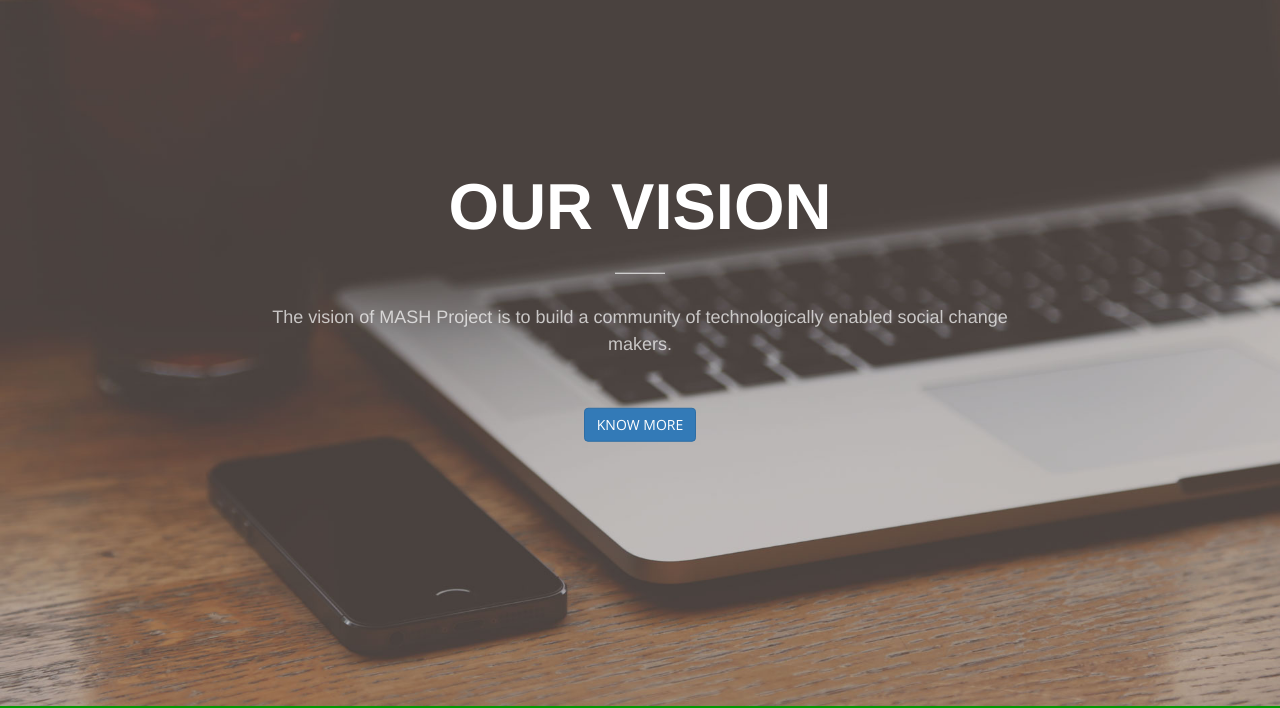
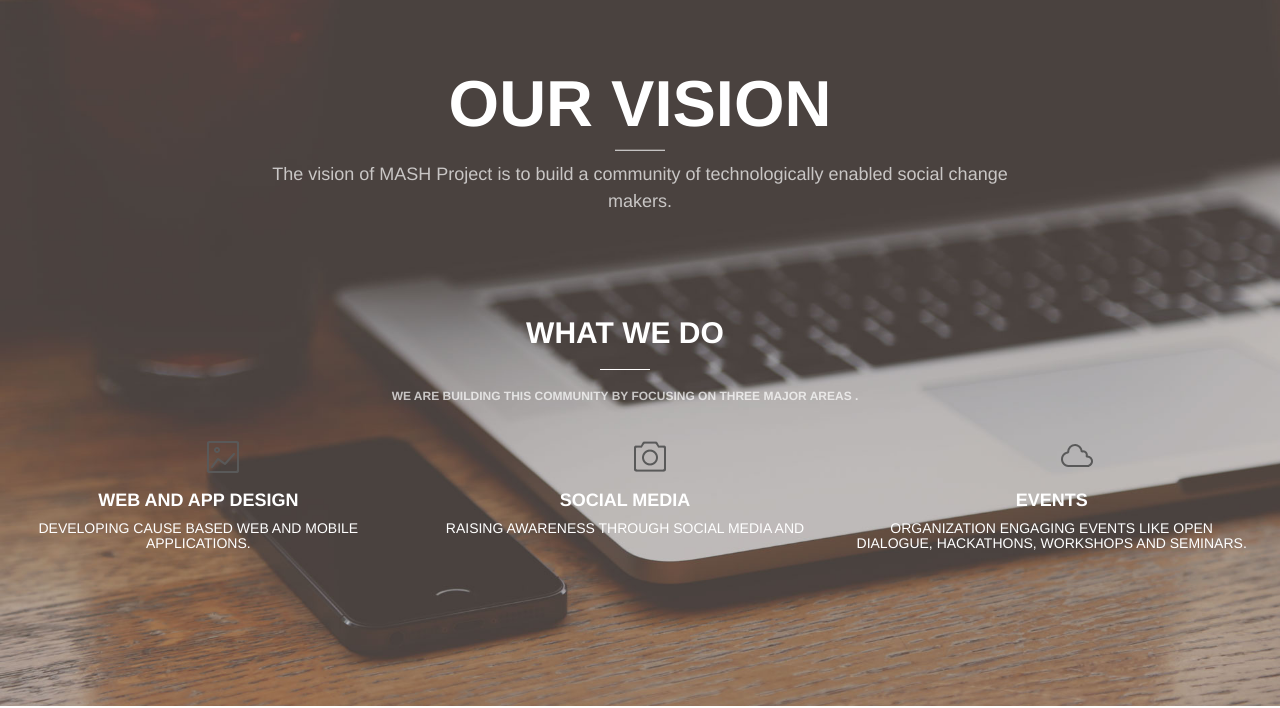
Before and after one commit to Shekharrajak/Mash-Project-Website, a plain HTML site: page index.html in a window 1280 px wide. Shown: the part 94-802 px from the top of the page. Drawn offline with nearby package versions, Linux system fonts and the light colour scheme.

Commit message:
modified project section

```diff
--- a/css/creative.css
+++ b/css/creative.css
@@ -173,7 +173,7 @@
 }
 
 header {
-    position: relative;
+    position:relative;
     width: 100%;
     min-height: auto;
     text-align: center;
@@ -187,10 +187,17 @@
 }
 
 header .header-content {
-    position: relative;
+    position:absolute;
     width: 100%;
-    padding: 100px 15px;
+
     text-align: center;
+}
+header .about_head {
+    position:absolute;
+    width: 100%;
+    padding: 10px 15px;
+    text-align: center;
+	top:50%;
 }
 
 header .header-content .header-content-inner h1 {
@@ -201,11 +208,11 @@
 }
 
 header .header-content .header-content-inner hr {
-    margin: 30px auto;
+    margin: 10px auto;
 }
 
 header .header-content .header-content-inner p {
-    margin-bottom: 50px;
+    margin-bottom: 10px;
     font-size: 16px;
     font-weight: 300;
     color: rgba(255,255,255,.7);
@@ -218,7 +225,7 @@
 
     header .header-content {
         position: absolute;
-        top: 50%;
+        top: 30%;
         padding: 0 50px;
         -webkit-transform: translateY(-50%);
         -ms-transform: translateY(-50%);
--- a/index.html
+++ b/index.html
@@ -53,7 +53,7 @@
             <div class="collapse navbar-collapse" id="bs-example-navbar-collapse-1">
                 <ul class="nav navbar-nav navbar-right">
                     <li>
-                        <a class="page-scroll" href="#about">About us</a>
+                        <a class="page-scroll" href="#page-top">About us</a>
                     </li>
                     <li>
                         <a class="page-scroll" href="#services">Projects & Events</a>
@@ -90,11 +90,83 @@
                 <h1>Our Vision</h1>
                 <hr>
                 <p>The vision of MASH Project is to build a community of technologically enabled social change makers.</p>
-                <a href="#about" class="btn btn-primary btn-xl page-scroll wow tada" data-wow-delay="0.7s">Know More</a>
+               <!-- <a href="#about" class="btn btn-primary btn-xl page-scroll wow tada" data-wow-delay="0.7s">Know More</a>-->
             </div>
         </div>
-    </header>
 
+
+         <div class="row about_head">
+                <div class="col-lg-8 col-lg-offset-2 text-center">
+                    <h2 class="section-heading">What we do</h2>
+                    <hr class="light">
+                    <h6 class="text-faded">
+                    	We are building this community by focusing on three major areas .
+                          </h6>
+
+                </div>
+
+
+
+        <div class="row">
+
+			<div class="col-sm-4 col-md-4">
+				<div class="wow fadeIn" data-wow-delay="0.2s">
+                <div class="service-box">
+					<div class="service-icon">
+						<img src="img/service-icon-2.png" style="margin-left:50px" alt="" />
+					</div>
+					<div class="service-desc">
+						<h4>Web and App Design</h4>
+
+                        <h5 style="font-weight: 500">
+                    	 Developing cause based web and mobile applications.
+                          </h5>
+
+					</div>
+                </div>
+				</div>
+            </div>
+			<div class="col-sm-4 col-md-4">
+				<div class="wow fadeIn" data-wow-delay="0.2s">
+                <div class="service-box">
+					<div class="service-icon">
+						<img src="img/service-icon-3.png" style="margin-left:50px" alt="" />
+					</div>
+					<div class="service-desc">
+						<h4>Social Media</h4>
+
+                         <h5 style="font-weight: 500">
+                    	Raising awareness through Social media and
+                          </h5>
+					</div>
+                </div>
+				</div>
+            </div>
+			<div class="col-sm-4 col-md-4">
+				<div class="wow fadeIn" data-wow-delay="0.2s">
+                <div class="service-box">
+					<div class="service-icon">
+						<img src="img/service-icon-4.png" style="margin-left:50px" alt="" />
+					</div>
+					<div class="service-desc">
+						<h4>Events</h4>
+
+                        <h5 style="font-weight: 500">
+                    	Organization engaging events like Open Dialogue, Hackathons, Workshops and Seminars.
+                          </h5>
+					</div>
+                </div>
+				</div>
+
+            </div>
+          </div>
+          </div>
+        </div>
+          </header>
+
+
+
+<!--
     <section id="about" class="bg-primary" data-wow-delay="0.4s">
         <div class="container wow fadeInLeft">
             <div class="row">
@@ -159,7 +231,7 @@
 		</div>
 
     </section>
-
+-->
     <section id="services">
 
     <!-- Project Grid Section -->
```
